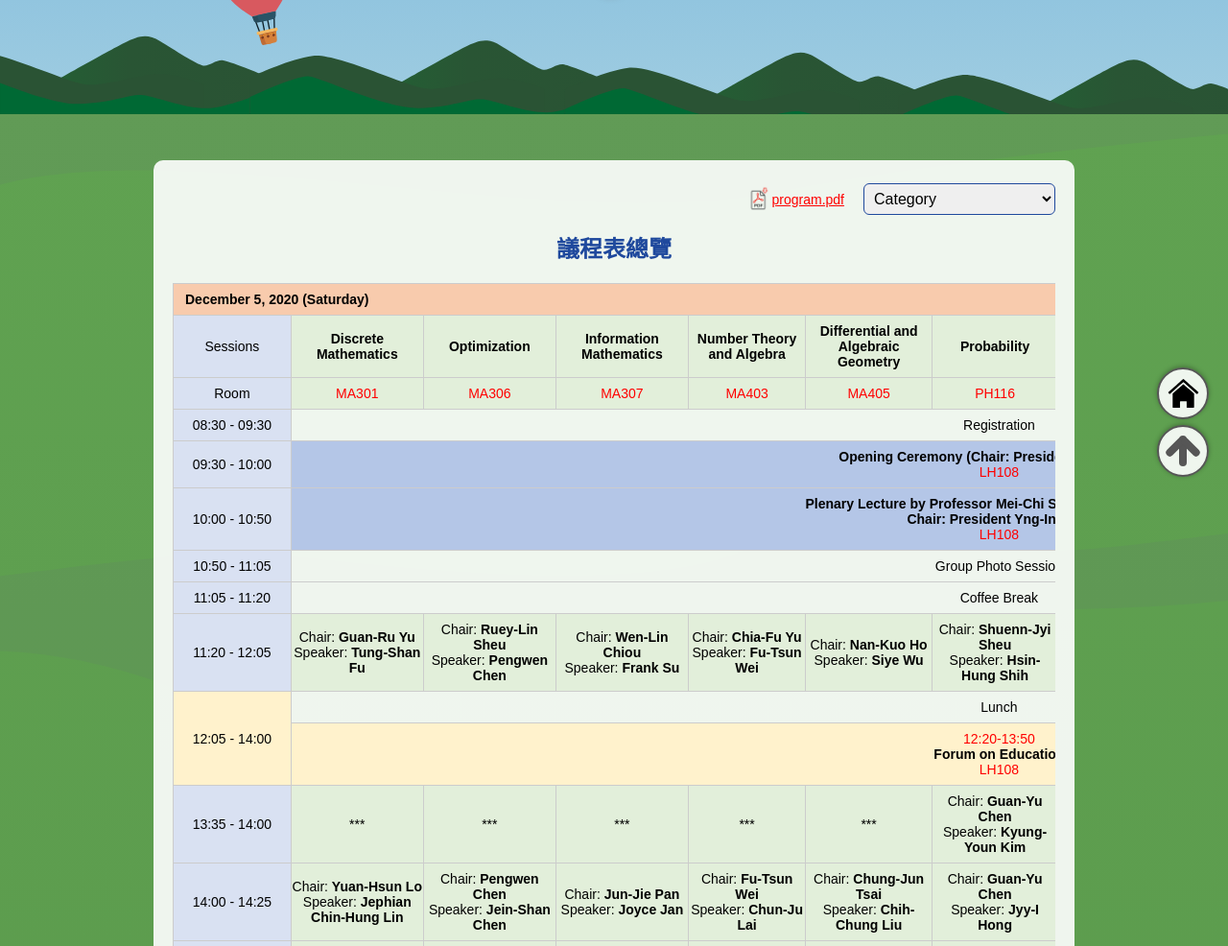
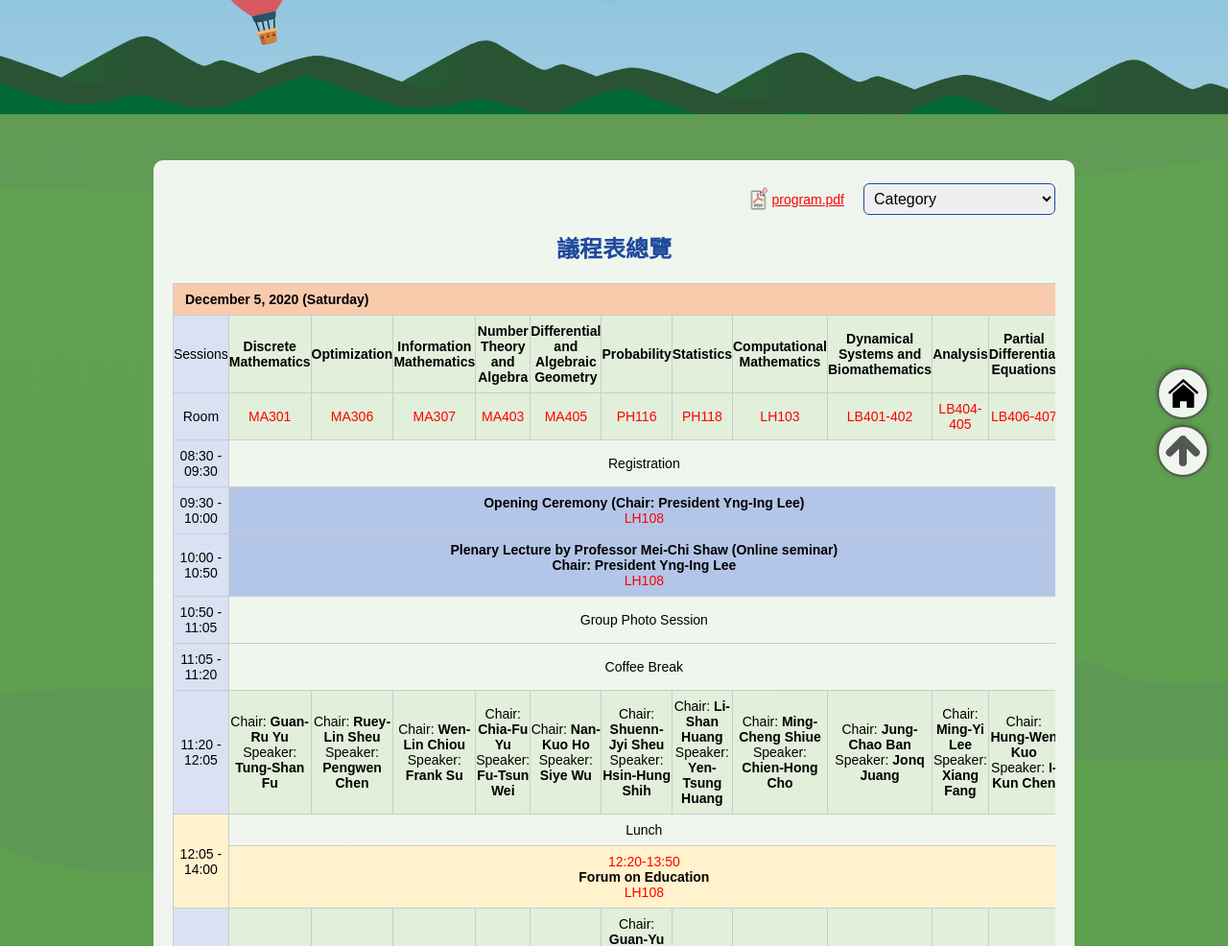
Before and after one commit to tsung545/tsung545.github.io, a plain HTML site: page en/program.html in a window 1280 px wide. Shown: the part 283-1269 px from the top of the page at 96% size. Drawn offline with nearby package versions, Linux system fonts and the light colour scheme.

Commit message:
[mod] 調整議程表css

```diff
--- a/css/style.css
+++ b/css/style.css
@@ -1065,7 +1065,7 @@ header .navbar-mobile a:hover {
   border-spacing: 0;
   width: 100%;
   border: 1px solid #cccccc;
-  width: 1600px;
+  /*width: 1600px;*/
 }
 
 .main .main-content .main-text .table-program-1 tr {
--- a/en/css/style.css
+++ b/en/css/style.css
@@ -1048,7 +1048,7 @@ header .navbar-mobile a:hover {
   border-spacing: 0;
   width: 100%;
   border: 1px solid #cccccc;
-  width: 1600px;
+  /*width: 1600px;*/
 }
 
 .main .main-content .main-text .table-program-1 tr {
```
